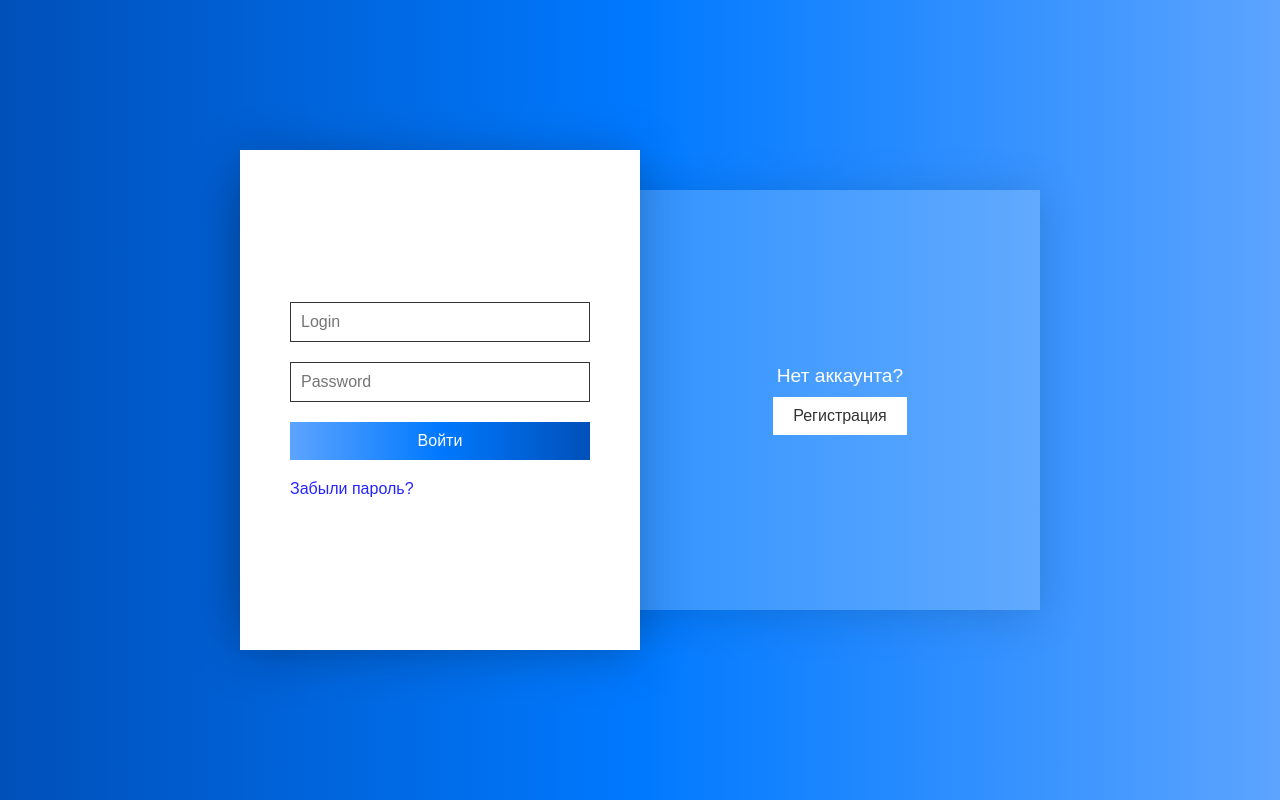
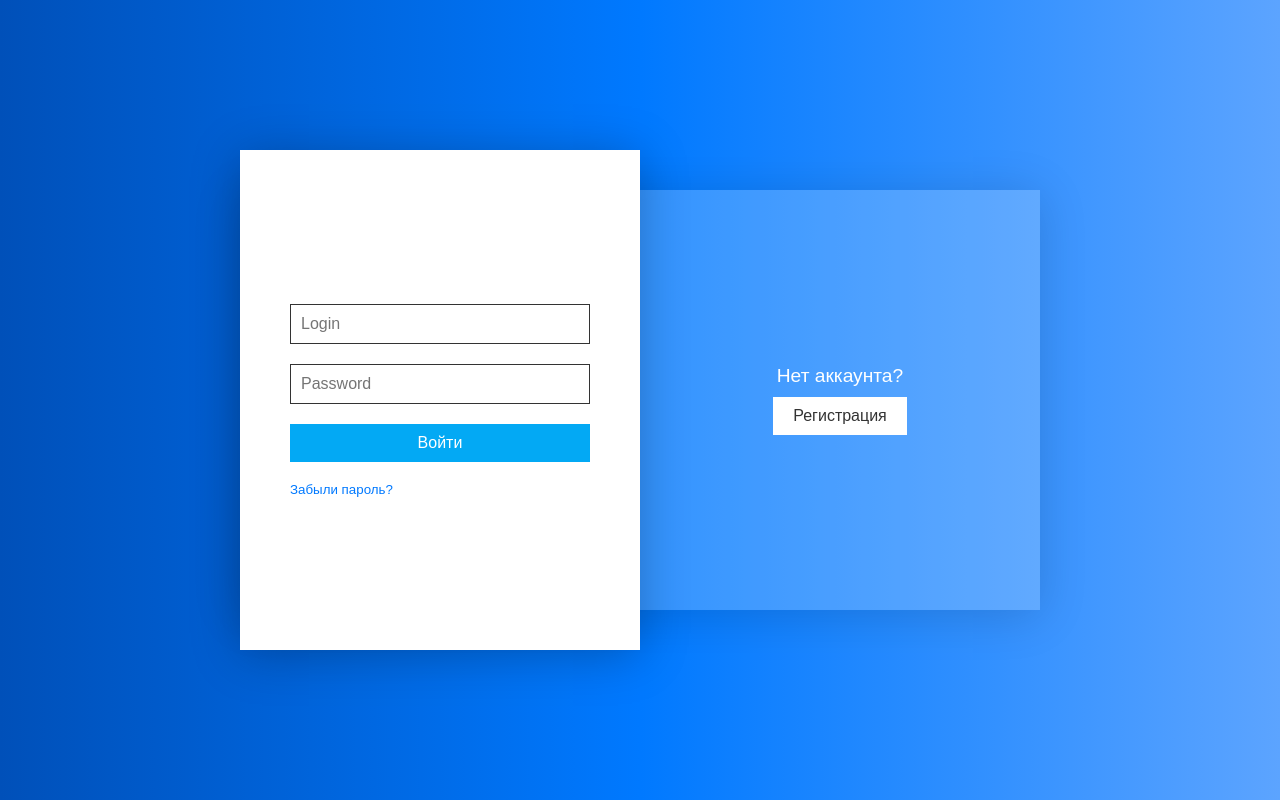
Before and after one commit to Artur-Yamai/HookahDB-frontend, a React (Create React App) app: page /auth in a window 1280 px wide. Built offline with nearby package versions, Linux system fonts and the light colour scheme.

Commit message:
исправлены цвета кнопок на страницы авторизации + ссылка заменена на кнопку

```diff
--- a/src/pages/autorization/autorization.scss
+++ b/src/pages/autorization/autorization.scss
@@ -138,12 +138,13 @@
     }
 
     .autorization__form form input[type="submit"] {
-      background-image: linear-gradient(
-        90deg,
-        #5ca4ff 0,
-        #0079ff 50%,
-        #0050b9 100%
-      );
+      background-color: #03a9f4;
+      // background-image: linear-gradient(
+      //   90deg,
+      //   #5ca4ff 0,
+      //   #0079ff 50%,
+      //   #0050b9 100%
+      // );
       border: none;
       color: #fff;
       // max-width: 100px;
@@ -151,15 +152,15 @@
     }
 
     .autorization__form.autorization__signupForm input[type="submit"] {
-      // background: #f43648;
-      background-image: linear-gradient(
-        270deg,
-        #ff6a51 0,
-        #ff544d 25%,
-        #f43647 50%,
-        #e60042 75%,
-        #db0041 100%
-      );
+      background: #f43648;
+      // background-image: linear-gradient(
+      //   270deg,
+      //   #ff6a51 0,
+      //   #ff544d 25%,
+      //   #f43647 50%,
+      //   #e60042 75%,
+      //   #db0041 100%
+      // );
     }
 
     .autorization__form form .forgot {
@@ -168,6 +169,20 @@
 
     &.autorization__signupForm {
       left: 100%;
+    }
+  }
+
+  &__forget-password {
+    color: #0079ff;
+    cursor: pointer;
+    text-align-last: left;
+
+    &:active {
+      box-shadow: none;
+    }
+
+    &:hover {
+      color: orangered;
     }
   }
 }
--- a/src/pages/autorization/index.tsx
+++ b/src/pages/autorization/index.tsx
@@ -33,9 +33,9 @@ export function Autorization(): JSX.Element {
               <input type="text" placeholder="Login" />
               <input type="password" placeholder="Password" />
               <input type="submit" value="Войти" />
-              <a href="#" className="autorization__forget-password">
+              <button className="autorization__forget-password">
                 Забыли пароль?
-              </a>
+              </button>
             </form>
           </div>
           <div className="autorization__form autorization__signupForm">
```
